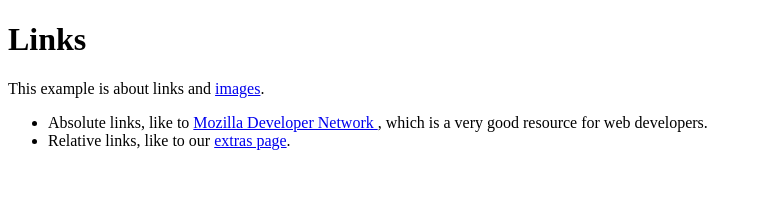
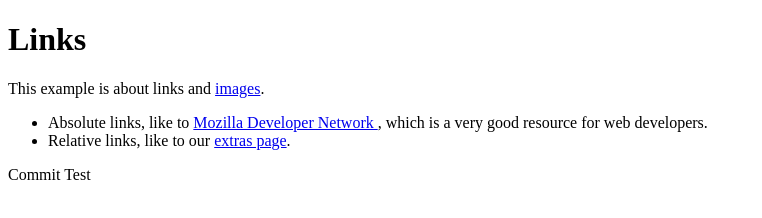
Before and after one commit to vazmarciosp/odin-foundations-course-, a plain HTML site: page links-and-images/index.html in a window 1280 px wide. Shown: the whole page, without its empty margins (0-762 px from the left). Drawn offline with Linux system fonts and the light colour scheme.

Commit message:
Add test paragraph to index page
Add a temporary "Commit Test" paragraph to index.html to practice
editing, staging, committing, and pushing changes to GitHub.

```diff
--- a/links-and-images/index.html
+++ b/links-and-images/index.html
@@ -25,5 +25,9 @@
         <a href="misc/extras.html">extras page</a>.
       </li>
     </ul>
+
+
+<p>Commit Test</p>
+
   </body>
 </html>
```
